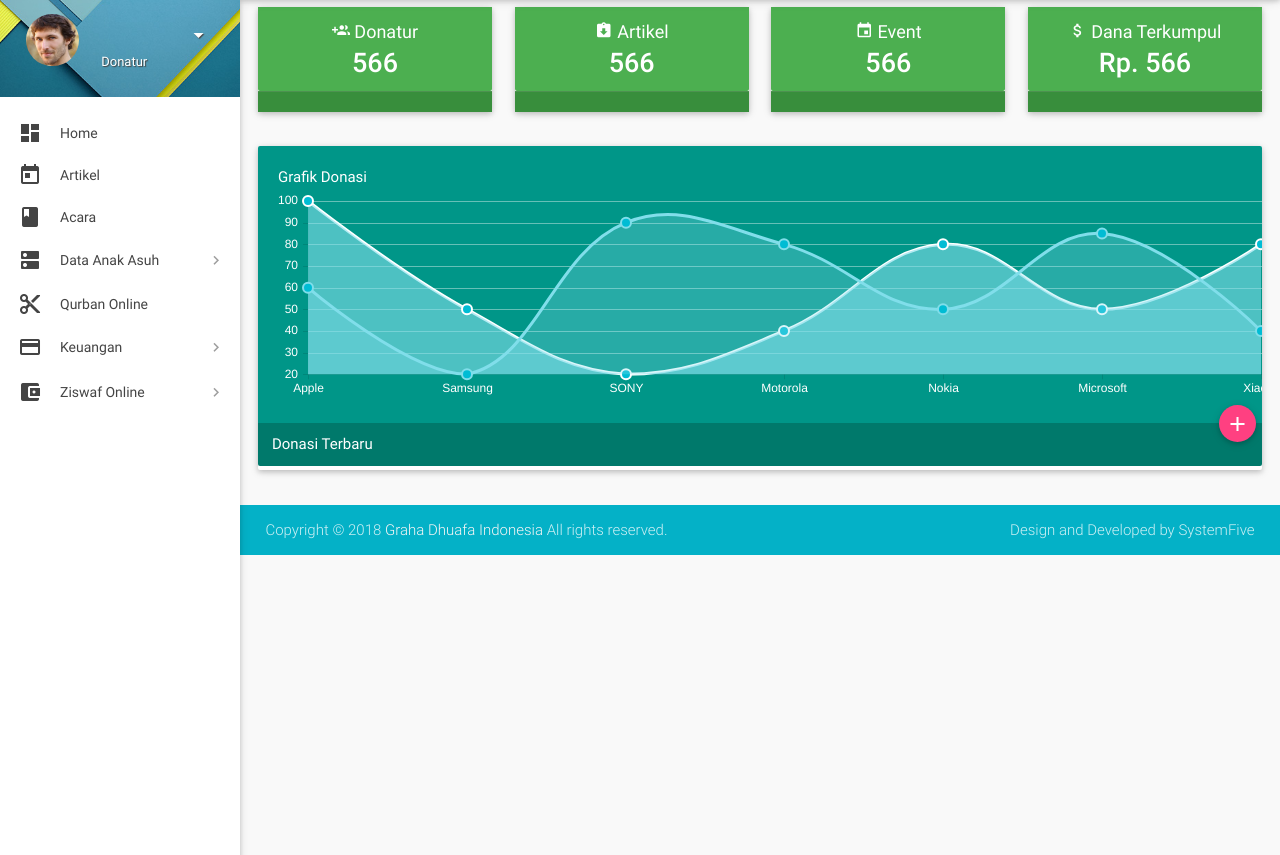
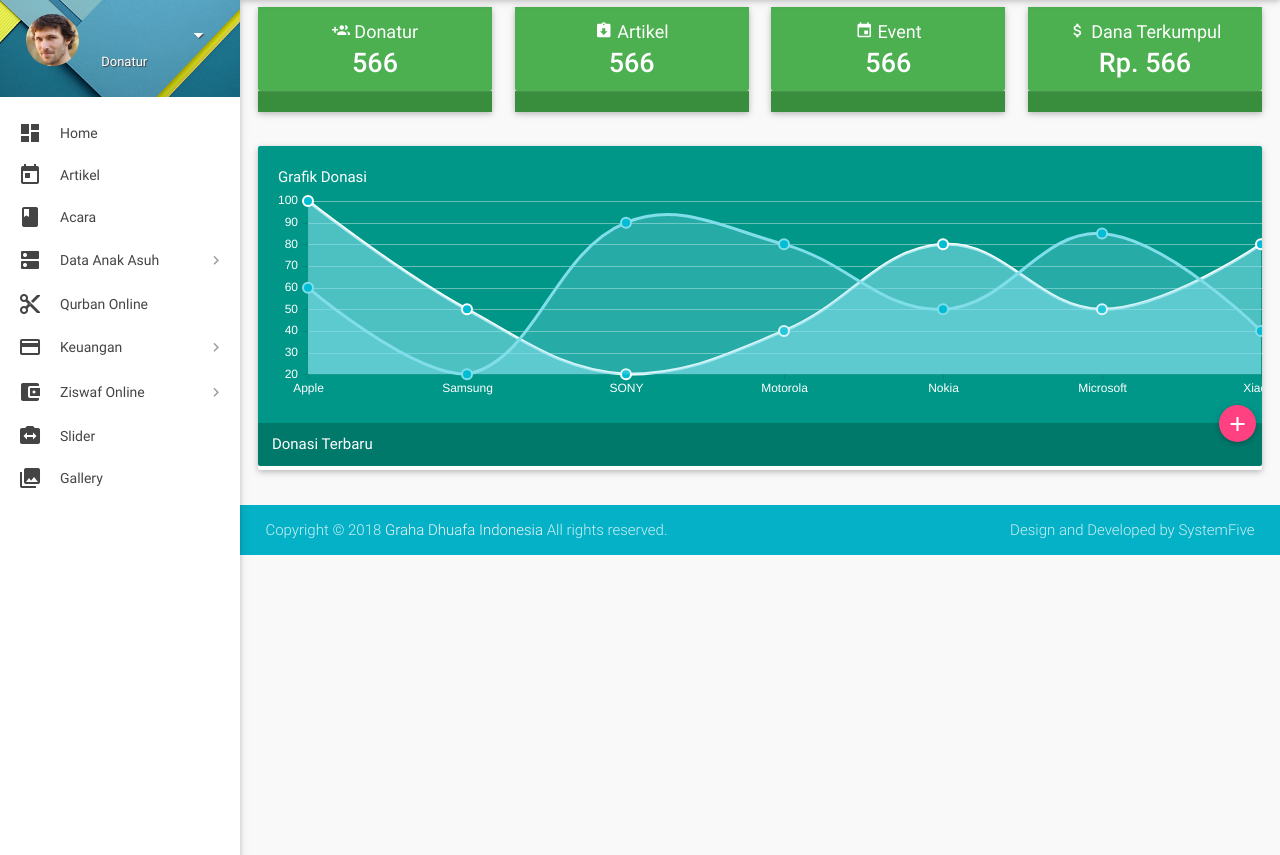
Before and after one commit to igun997/GDIPortal, a CodeIgniter app: page /database/index.php/gdiadmin/home/index in a window 1280 px wide. Shown: the part 65-920 px from the top of the page. Run offline with CodeIgniter, Linux system fonts and the light colour scheme; data comes from the database, SQL or seed files in the repository.

Commit message:
add menu admin silder and gallery

```diff
--- a/application/views/themeadmin/header.php
+++ b/application/views/themeadmin/header.php
@@ -147,6 +147,10 @@
                         </li>
                     </ul>
                 </li>
+                <li class="bold"><a href="app-widget.html" class="waves-effect waves-cyan"><i class="mdi-image-switch-camera"></i> Slider</a>
+                <li class="bold"><a href="app-widget.html" class="waves-effect waves-cyan"><i class="mdi-image-photo-library"></i> Gallery</a>
+                </li>
+                </li>
               </ul>
                 <a href="#" data-activates="slide-out" class="sidebar-collapse btn-floating btn-medium waves-effect waves-light hide-on-large-only cyan"><i class="mdi-navigation-menu"></i></a>
             </aside>
```
